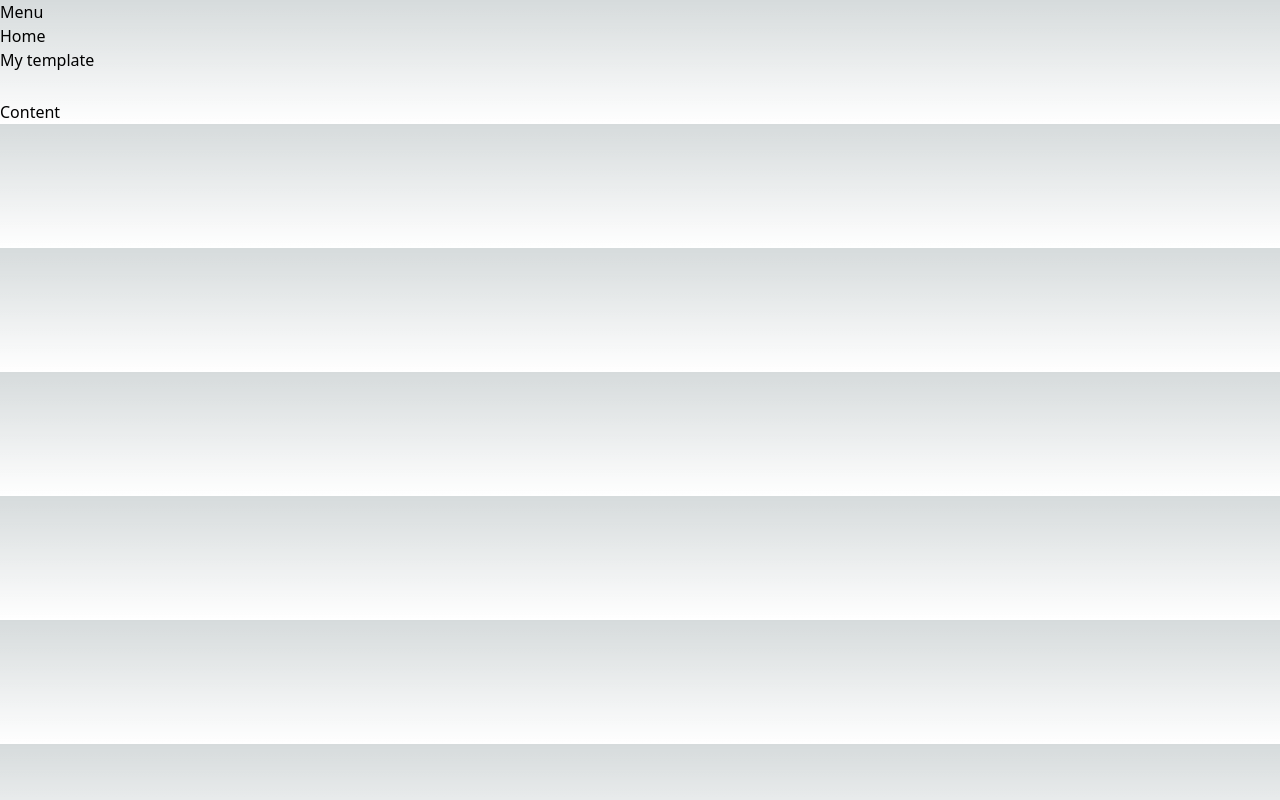
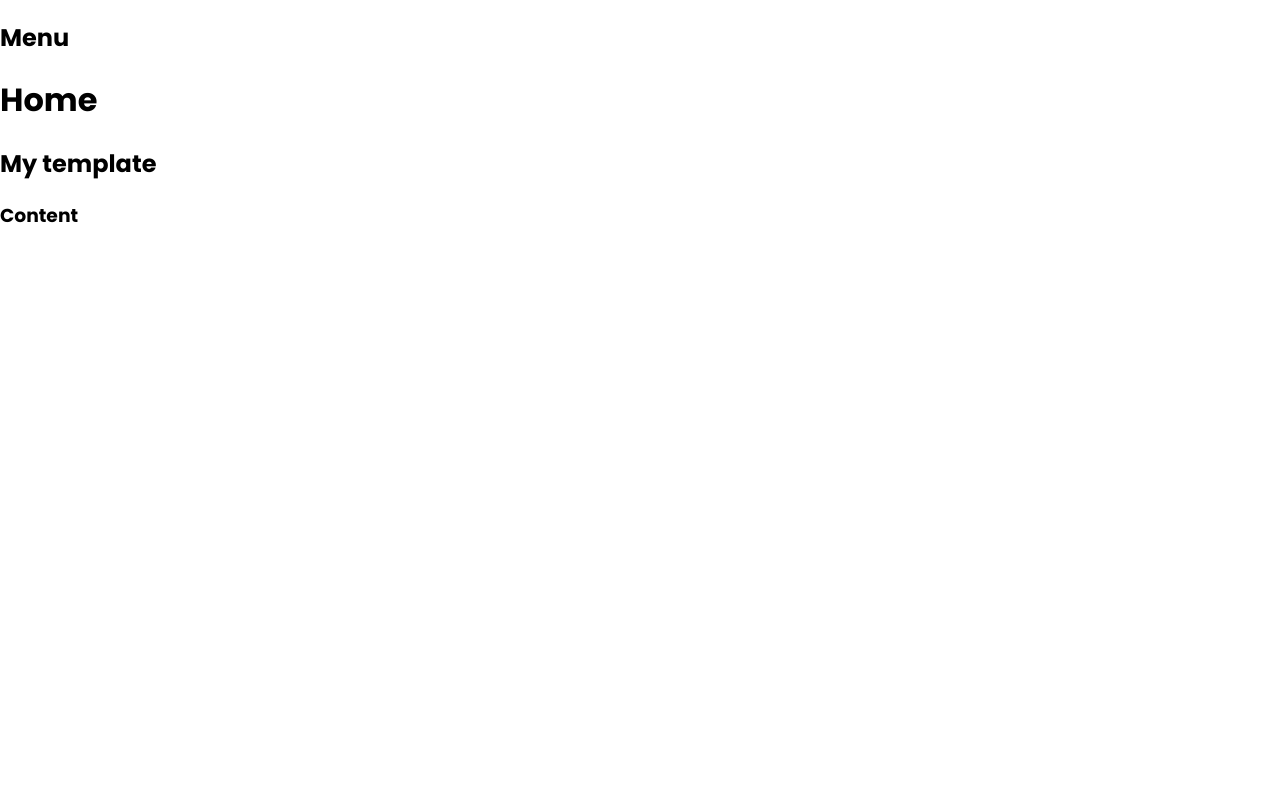
Before and after one commit to lexpierini/admin-template, a Next.js app: page / in a window 1280 px wide. Built offline with nearby package versions, Linux system fonts and the light colour scheme.

Commit message:
Font setup

```diff
--- a/src/styles/globals.css
+++ b/src/styles/globals.css
@@ -1,27 +1,17 @@
-@tailwind base;
-@tailwind components;
-@tailwind utilities;
+@import url('https://fonts.googleapis.com/css2?family=Poppins:wght@100;200;300;400;500;600;700;800;900&display=swap');
 
-:root {
-  --foreground-rgb: 0, 0, 0;
-  --background-start-rgb: 214, 219, 220;
-  --background-end-rgb: 255, 255, 255;
+html,
+body {
+  padding: 0;
+  margin: 0;
+  font-family: 'Poppins', sans-serif;
 }
 
-@media (prefers-color-scheme: dark) {
-  :root {
-    --foreground-rgb: 255, 255, 255;
-    --background-start-rgb: 0, 0, 0;
-    --background-end-rgb: 0, 0, 0;
-  }
+a {
+  color: inherit;
+  text-decoration: none;
 }
 
-body {
-  color: rgb(var(--foreground-rgb));
-  background: linear-gradient(
-      to bottom,
-      transparent,
-      rgb(var(--background-end-rgb))
-    )
-    rgb(var(--background-start-rgb));
+* {
+  box-sizing: border-box;
 }
```
